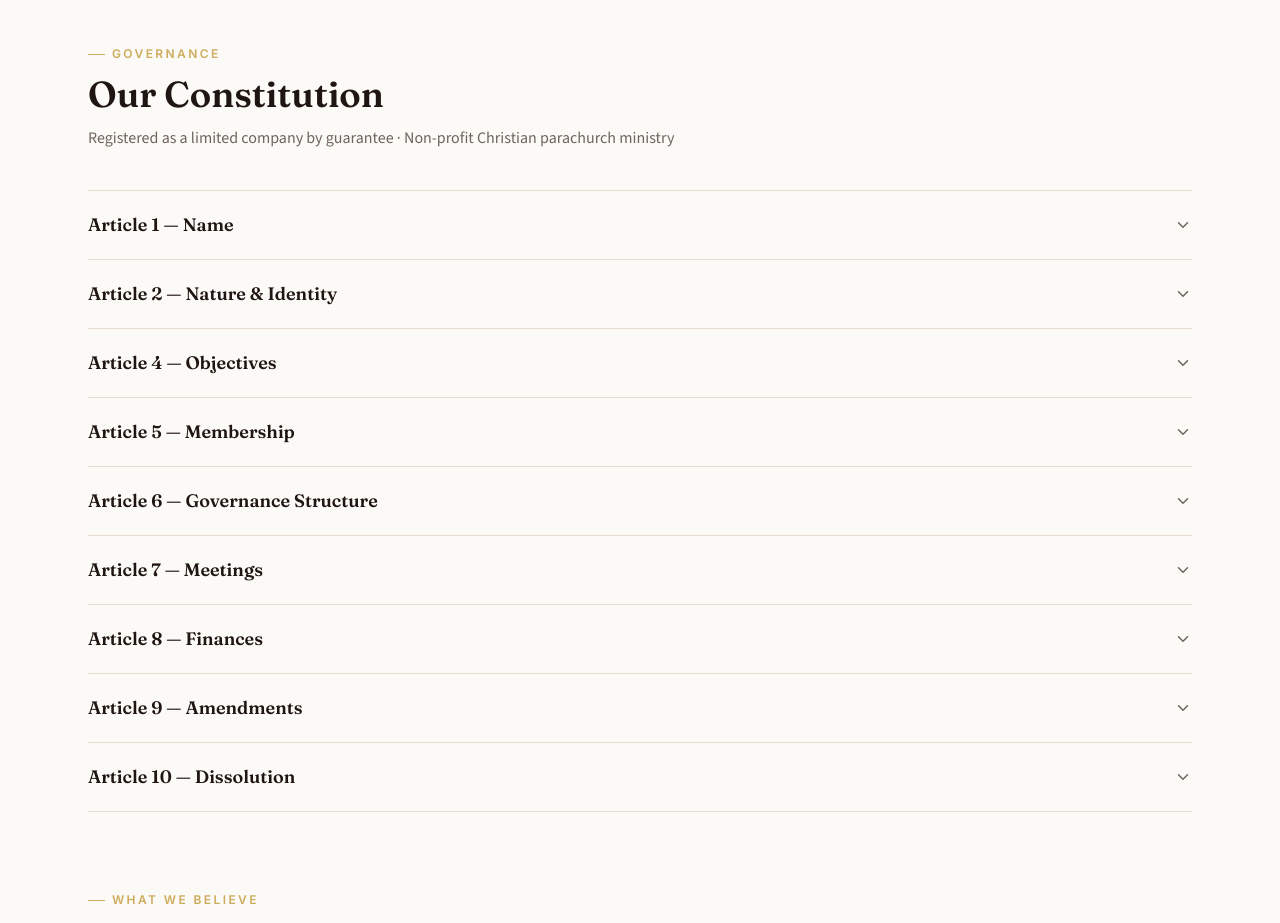
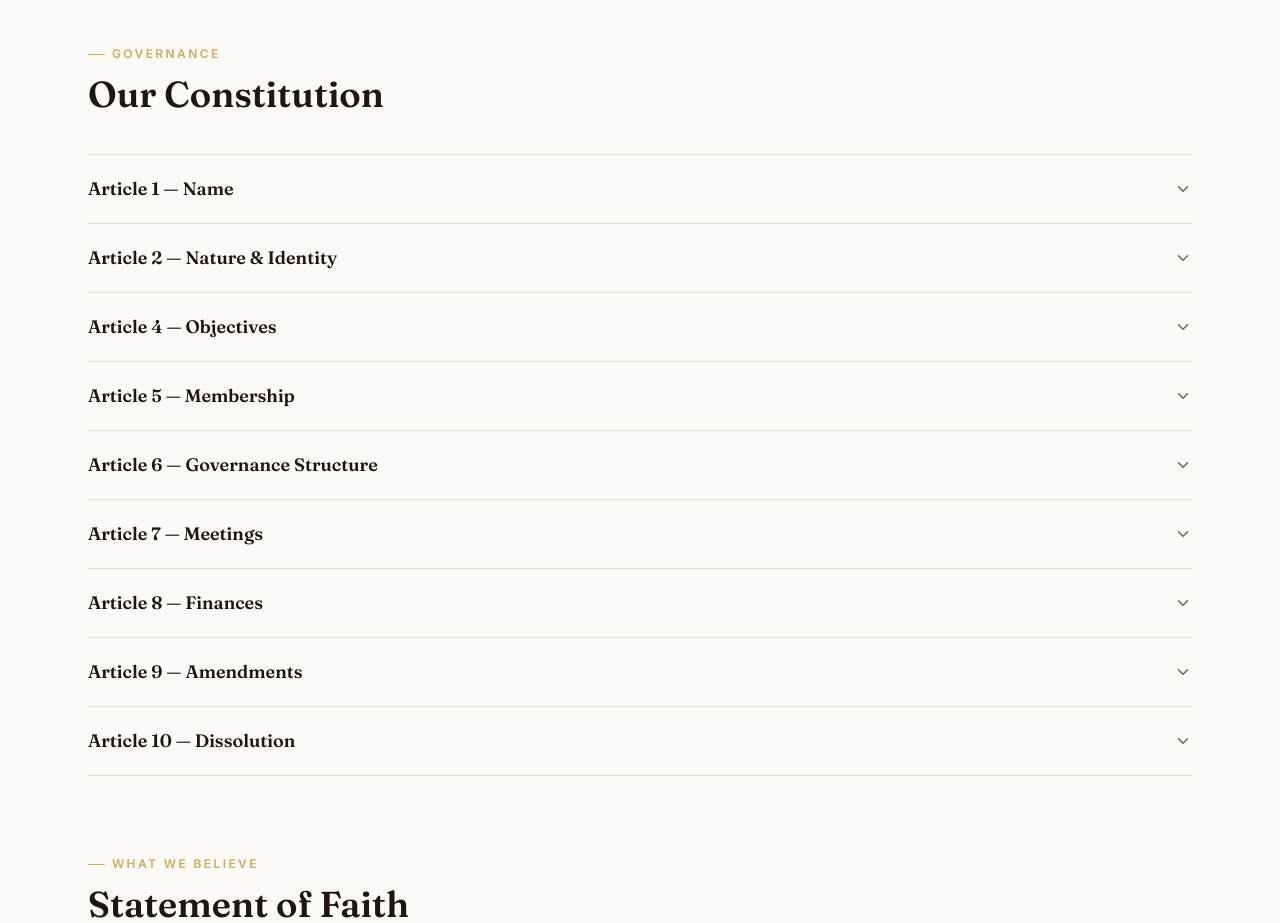
Before and after one commit to draron-dare-045/Kingdom_Ministry, a React (Vite) app in the folder kmc-source/: page /about in a window 1280 px wide. Shown: the part 1480-2403 px from the top of the page. Built offline with nearby package versions, Linux system fonts and the light colour scheme; no server answers.

Commit message:
updated constitution guidelines

```diff
--- a/kmc-source/src/data.js
+++ b/kmc-source/src/data.js
@@ -1,8 +1,3 @@
-// ============================================================
-// EDIT ME — this file holds every piece of real content on the
-// site. Content drawn from the Kingdom Call Mission Network
-// constitution document (revised & revived, March 2026).
-// ============================================================
 
 export const org = {
   name: 'Kingdom Call Mission Network',
@@ -15,7 +10,6 @@ export const org = {
     text:
       'The Spirit of the Lord God is upon me; because the Lord hath anointed me to preach good tidings (news) to the poor; he hath sent me to bind up the brokenhearted, to proclaim liberty to the captives, and the opening of the prison to those that are bound.',
   },
-  registration: 'Registered as a limited company by guarantee \u00B7 Non-profit Christian parachurch ministry',
   phone: '0721 924 462',
   phoneSecondary: '0714 030 853',
   whatsappNumber: '0721 924 462',
```
